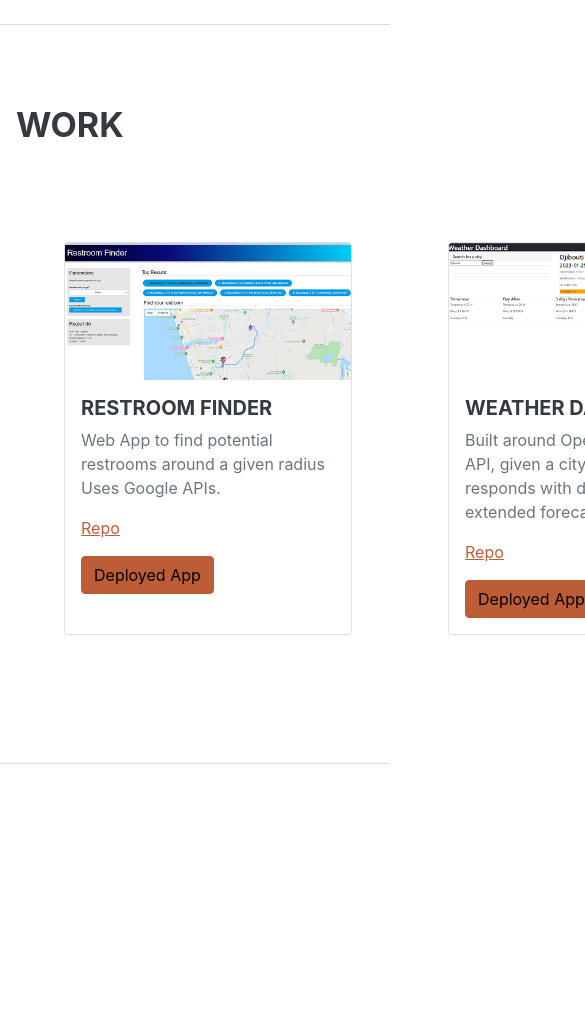
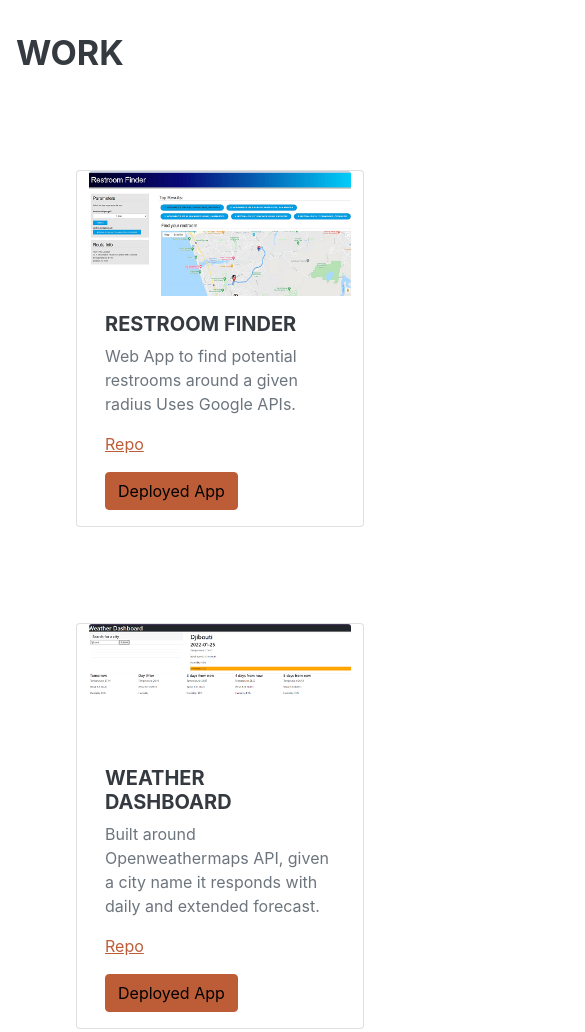
Before and after one commit to errotleugim/Updated-Portfolio, a plain HTML site: page index.html in a window 390 px wide. Shown: the part 2200-3232 px from the top of the page, 585 px wide, since content can reach past the window. Before the commit the page ends 2964 px from the top, so only its background shows below. Drawn offline with nearby package versions, Linux system fonts and the light colour scheme; a web font is replaced by a local one.

Commit message:
fixed mobile layout

```diff
--- a/css/STYLES2.css
+++ b/css/STYLES2.css
@@ -126,7 +126,16 @@
   outline-color: #d48a6e;
 }
 
-@media (min-width: 992px) {
+.customcard {
+  display: inline-flex;
+  flex-direction: row;
+}
+.workss {
+  display: inline-flex;
+  flex-direction: row;
+}
+
+@media (max-width: 992px) {
   #sideNav {
     padding-left: 0;
     padding-right: 0;
@@ -136,7 +145,7 @@
     left: 0;
     display: flex;
     flex-direction: column;
-    width: 17rem;
+    width: 100vw;
     height: 100vh;
   }
   #sideNav .navbar-brand {
@@ -165,6 +174,10 @@
   }
   #sideNav .navbar-collapse .navbar-nav .nav-item .nav-link {
     display: block;
+  }
+  .workss {
+    flex-direction: column;
+
   }
 }
 .social-icons .social-icon {
--- a/index.html
+++ b/index.html
@@ -101,7 +101,7 @@
                         <li class="list-inline-item"><i class="fab fa-css3-alt"></i></li>
                         <li class="list-inline-item"><i class="fab fa-js-square"></i></li>
                         <li class="list-inline-item"><i class="fab fa-node-js"></i></li>
-                        <li class="list-inline-item"><i class="fa-solid fa-database"></i></li>
+                        <li class="list-inline-item"><i class="fab fa-database"></i></li>
                         <li class="list-inline-item"><i class="fab fa-npm"></i></li>
                     </ul>
                     <div class="subheading mb-3">Workflow</div>
@@ -126,8 +126,8 @@
             <section class="resume-section" id="interests">
                 <div class="resume-section-content">
                     <h2 class="mb-5">Work</h2>
-                    <div class="d-inline-flex">
-                    <div class="card customcard" style="width: 18rem;">
+                    <div class="workss container-fluid row">
+                    <div class="card customcard col-4" style="width: 18rem;">
                         <img class="card-img-top" src="assets/img/ss1.png" alt="Screenshot preview">
                         <div class="card-body">
                           <h5 class="card-title">Restroom Finder</h5>
@@ -136,7 +136,7 @@
                           <a href="https://will-pikus.github.io/Restroom-Finder/" class="btn btn-primary">Deployed App</a>
                         </div>
                       </div>
-                      <div class="card customcard" style="width: 18rem;">
+                      <div class="card customcard col-4" style="width: 18rem;">
                         <img class="card-img-top" src="assets/img/ss2.png" alt="Screenshot Preview">
                         <div class="card-body">
                           <h5 class="card-title">Weather Dashboard</h5>
```
